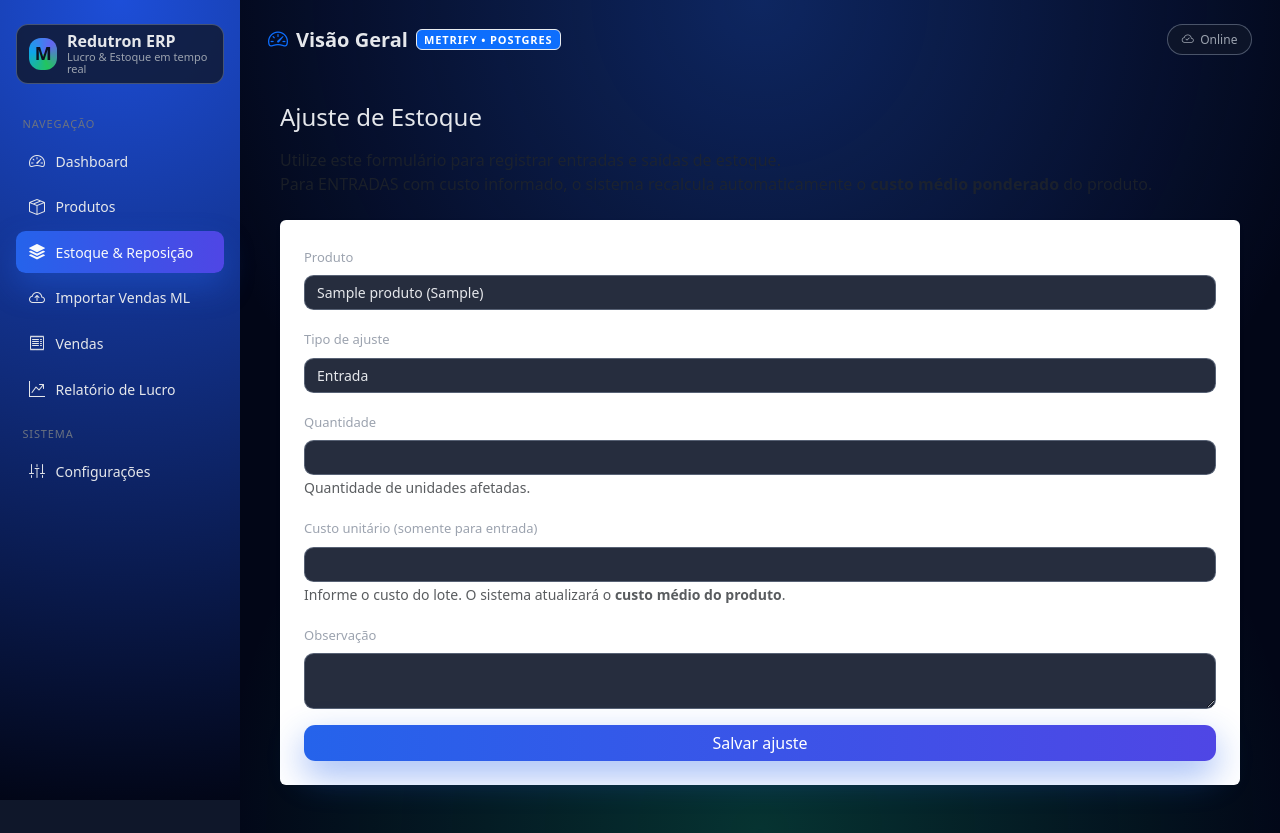
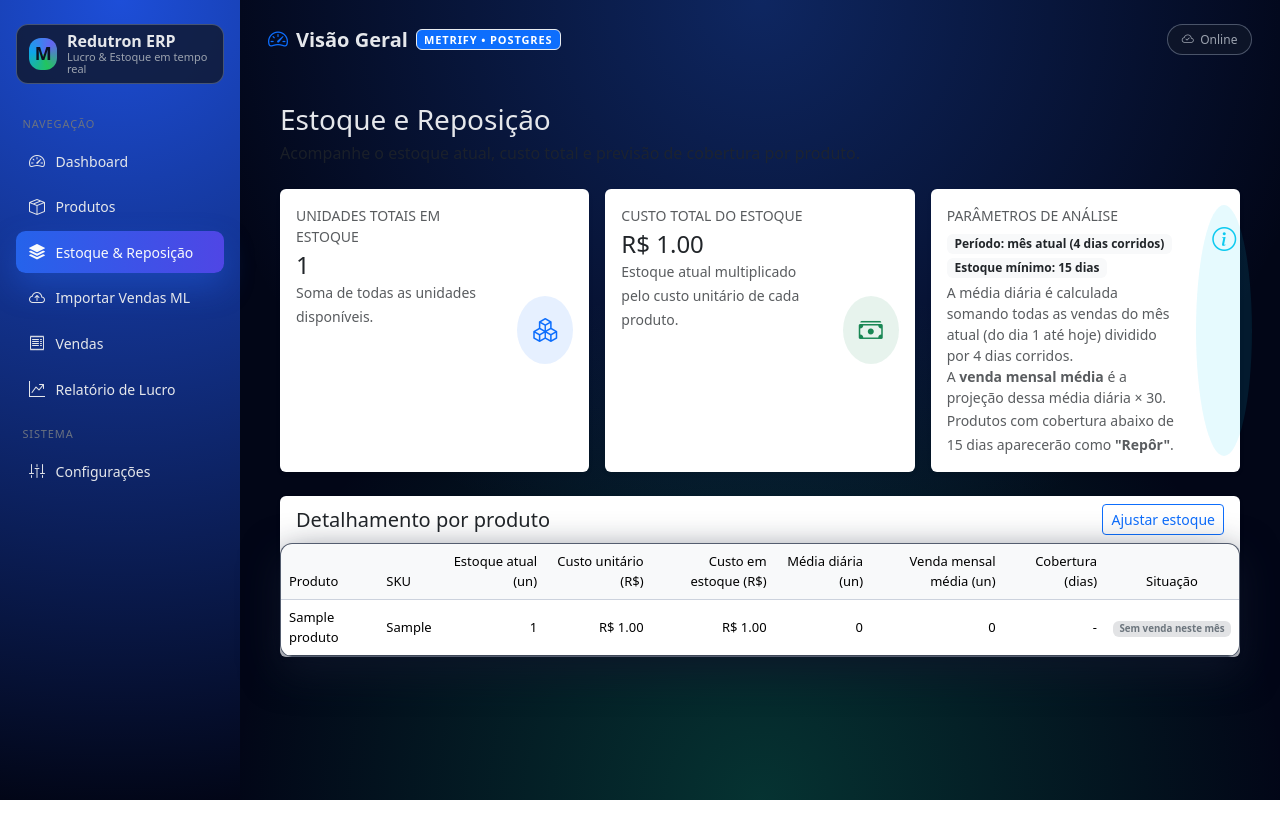
Before and after one commit to oliveirafjdo-web/Mega2.0, a Flask app: page /estoque in a window 1280 px wide. After the commit the page ends 800 px from the top, so only its background shows below. Run offline with Flask 3, Linux system fonts and the light colour scheme; tables that the repository leaves empty hold one stand-in row (values such as "Sample post"); some libraries are stand-ins or nearby versions.

Commit message:
Update estoque.html

```diff
--- a/templates/estoque.html
+++ b/templates/estoque.html
@@ -1,80 +1,205 @@
 {% extends "base.html" %}
 
-{% block title %}Ajuste de Estoque - Metrify{% endblock %}
+{% block title %}Estoque - Metrify{% endblock %}
 
 {% block content %}
-<div class="container py-4">
+<div class="container-fluid py-4">
 
-    <h2 class="h4 mb-3">Ajuste de Estoque</h2>
+    <!-- Cabeçalho -->
+    <div class="d-flex justify-content-between align-items-center mb-4">
+        <div>
+            <h1 class="h3 mb-1">Estoque e Reposição</h1>
+            <p class="text-muted mb-0">
+                Acompanhe o estoque atual, custo total e previsão de cobertura por produto.
+            </p>
+        </div>
+    </div>
 
-    <p class="text-muted mb-4">
-        Utilize este formulário para registrar entradas e saídas de estoque.
-        <br>
-        Para ENTRADAS com custo informado, o sistema recalcula automaticamente o
-        <strong>custo médio ponderado</strong> do produto.
-    </p>
+    <!-- Cards de totais de estoque -->
+    <div class="row g-3 mb-4">
 
-    <form action="{{ url_for('ajuste_estoque') }}" method="POST" class="card shadow-sm border-0 p-4">
-
-        <!-- Produto -->
-        <div class="mb-3">
-            <label class="form-label">Produto</label>
-            <select class="form-select" name="produto_id" required>
-                {% for p in produtos %}
-                    <option value="{{ p.id }}">{{ p.nome }} ({{ p.sku }})</option>
-                {% endfor %}
-            </select>
+        <!-- Total unidades -->
+        <div class="col-12 col-md-6 col-xl-4">
+            <div class="card shadow-sm border-0 h-100">
+                <div class="card-body d-flex">
+                    <div class="flex-grow-1">
+                        <div class="text-muted text-uppercase small mb-1">
+                            Unidades totais em estoque
+                        </div>
+                        <div class="h4 mb-0">
+                            {{ total_unidades_estoque|int }}
+                        </div>
+                        <small class="text-muted">
+                            Soma de todas as unidades disponíveis.
+                        </small>
+                    </div>
+                    <div class="ms-3 d-flex align-items-center">
+                        <div class="rounded-circle bg-primary bg-opacity-10 p-3">
+                            <i class="bi bi-boxes text-primary fs-4"></i>
+                        </div>
+                    </div>
+                </div>
+            </div>
         </div>
 
-        <!-- Tipo -->
-        <div class="mb-3">
-            <label class="form-label">Tipo de ajuste</label>
-            <select class="form-select" name="tipo" id="tipo-ajuste" required>
-                <option value="entrada">Entrada</option>
-                <option value="saida">Saída</option>
-            </select>
+        <!-- Custo total do estoque -->
+        <div class="col-12 col-md-6 col-xl-4">
+            <div class="card shadow-sm border-0 h-100">
+                <div class="card-body d-flex">
+                    <div class="flex-grow-1">
+                        <div class="text-muted text-uppercase small mb-1">
+                            Custo total do estoque
+                        </div>
+                        <div class="h4 mb-0">
+                            R$ {{ '%.2f'|format(total_custo_estoque or 0) }}
+                        </div>
+                        <small class="text-muted">
+                            Estoque atual multiplicado pelo custo unitário de cada produto.
+                        </small>
+                    </div>
+                    <div class="ms-3 d-flex align-items-center">
+                        <div class="rounded-circle bg-success bg-opacity-10 p-3">
+                            <i class="bi bi-cash-stack text-success fs-4"></i>
+                        </div>
+                    </div>
+                </div>
+            </div>
         </div>
 
-        <!-- Quantidade -->
-        <div class="mb-3">
-            <label class="form-label">Quantidade</label>
-            <input type="number" class="form-control" name="quantidade" required min="1">
-            <small class="text-muted">Quantidade de unidades afetadas.</small>
+        <!-- Parâmetros de cálculo -->
+        <div class="col-12 col-md-12 col-xl-4">
+            <div class="card shadow-sm border-0 h-100">
+                <div class="card-body d-flex">
+                    <div class="flex-grow-1">
+                        <div class="text-muted text-uppercase small mb-1">
+                            Parâmetros de análise
+                        </div>
+
+                        <div class="mb-1">
+                            <span class="badge bg-light text-dark me-2">
+                                Período: mês atual ({{ janela_dias }} dias corridos)
+                            </span>
+                            <span class="badge bg-light text-dark">
+                                Estoque mínimo: {{ dias_minimos }} dias
+                            </span>
+                        </div>
+
+                        <small class="text-muted d-block">
+                            A média diária é calculada somando todas as vendas do mês atual (do dia 1 até hoje)
+                            dividido por {{ janela_dias }} dias corridos.
+                        </small>
+
+                        <small class="text-muted d-block">
+                            A <strong>venda mensal média</strong> é a projeção dessa média diária × 30.
+                        </small>
+
+                        <small class="text-muted">
+                            Produtos com cobertura abaixo de {{ dias_minimos }} dias aparecerão como
+                            <strong>"Repôr"</strong>.
+                        </small>
+                    </div>
+
+                    <div class="ms-3 d-flex alinh-items-center">
+                        <div class="rounded-circle bg-info bg-opacity-10 p-3">
+                            <i class="bi bi-info-circle text-info fs-4"></i>
+                        </div>
+                    </div>
+                </div>
+            </div>
         </div>
 
-        <!-- Custo unitário (exibido apenas em ENTRADA) -->
-        <div class="mb-3" id="campo-custo">
-            <label class="form-label">Custo unitário (somente para entrada)</label>
-            <input type="number" step="0.01" class="form-control" name="custo_unitario">
-            <small class="text-muted">
-                Informe o custo do lote. O sistema atualizará o <strong>custo médio do produto</strong>.
-            </small>
+    </div>
+
+    <!-- Tabela de estoque -->
+    <div class="card shadow-sm border-0">
+        <div class="card-header bg-transparent border-0 d-flex justify-content-between align-items-center">
+            <h5 class="mb-0">Detalhamento por produto</h5>
+            <a href="{{ url_for('ajuste_estoque_form') }}" class="btn btn-sm btn-outline-primary">
+                Ajustar estoque
+            </a>
         </div>
 
-        <!-- Observação -->
-        <div class="mb-3">
-            <label class="form-label">Observação</label>
-            <textarea name="observacao" class="form-control" rows="2"></textarea>
+        <div class="table-responsive">
+            <table class="table align-middle mb-0">
+                <thead class="table-light">
+                    <tr>
+                        <th>Produto</th>
+                        <th>SKU</th>
+                        <th class="text-end">Estoque atual (un)</th>
+                        <th class="text-end">Custo unitário (R$)</th>
+                        <th class="text-end">Custo em estoque (R$)</th>
+                        <th class="text-end">Média diária (un)</th>
+                        <th class="text-end">Venda mensal média (un)</th>
+                        <th class="text-end">Cobertura (dias)</th>
+                        <th class="text-center">Situação</th>
+                    </tr>
+                </thead>
+
+                <tbody>
+                    {% if produtos %}
+                        {% for p in produtos %}
+                            <tr class="{% if p.precisa_repor %}table-warning{% endif %}">
+                                <td>{{ p.nome }}</td>
+                                <td>{{ p.sku or '-' }}</td>
+
+                                <td class="text-end">
+                                    {{ (p.estoque_atual or 0)|int }}
+                                </td>
+
+                                <td class="text-end">
+                                    R$ {{ '%.2f'|format(p.custo_unitario or 0) }}
+                                </td>
+
+                                <td class="text-end">
+                                    R$ {{ '%.2f'|format(p.custo_estoque or 0) }}
+                                </td>
+
+                                <td class="text-end">
+                                    {{ (p.media_diaria or 0)|round(0)|int }}
+                                </td>
+
+                                <td class="text-end">
+                                    {{ (p.media_mensal or 0)|round(0)|int }}
+                                </td>
+
+                                <td class="text-end">
+                                    {% if p.dias_cobertura is not none %}
+                                        {{ (p.dias_cobertura)|round(0)|int }}
+                                    {% else %}
+                                        -
+                                    {% endif %}
+                                </td>
+
+                                <td class="text-center">
+                                    {% if p.dias_cobertura is none %}
+                                        <span class="badge bg-secondary-subtle text-secondary">
+                                            Sem venda neste mês
+                                        </span>
+                                    {% elif p.precisa_repor %}
+                                        <span class="badge bg-danger-subtle text-danger">
+                                            Repôr
+                                        </span>
+                                    {% else %}
+                                        <span class="badge bg-success-subtle text-success">
+                                            OK
+                                        </span>
+                                    {% endif %}
+                                </td>
+                            </tr>
+                        {% endfor %}
+
+                    {% else %}
+                        <tr>
+                            <td colspan="9" class="text-center text-muted py-4">
+                                Ainda não há produtos cadastrados ou movimentações de estoque.
+                            </td>
+                        </tr>
+                    {% endif %}
+                </tbody>
+            </table>
         </div>
 
-        <button type="submit" class="btn btn-primary px-4">Salvar ajuste</button>
-    </form>
+    </div>
+
 </div>
-
-<script>
-    // Ocultar o campo de custo quando o tipo for SAÍDA
-    document.getElementById("tipo-ajuste").addEventListener("change", function () {
-        let tipo = this.value;
-        let campoCusto = document.getElementById("campo-custo");
-        if (tipo === "saida") {
-            campoCusto.style.display = "none";
-        } else {
-            campoCusto.style.display = "block";
-        }
-    });
-
-    // inicia o estado correto
-    document.getElementById("tipo-ajuste").dispatchEvent(new Event("change"));
-</script>
-
 {% endblock %}
```
